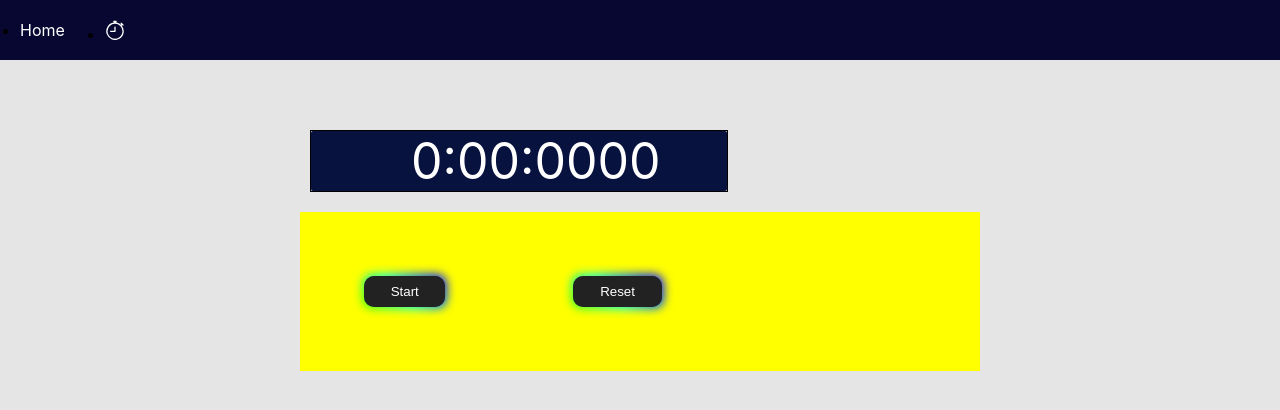
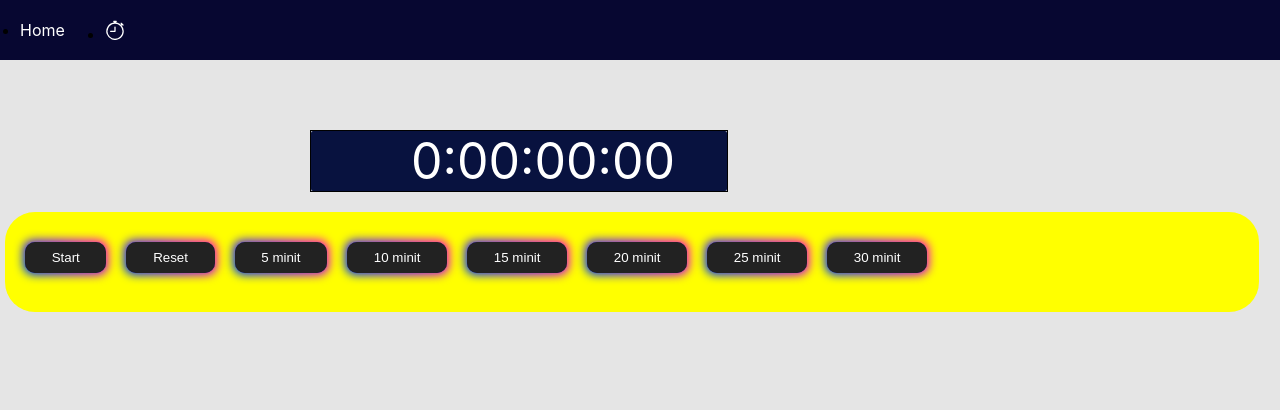
Before and after one commit to ShrutiChouhan123/Clock_using_React, a React (Create React App) app: page /stopwatch in a window 1280 px wide. Shown: the top 410 px of the page. Built offline with nearby package versions, Linux system fonts and the light colour scheme.

Commit message:
complete clock

```diff
--- a/src/Stopwatch.js
+++ b/src/Stopwatch.js
@@ -4,13 +4,23 @@ import './App.css'
 const Stopwatch = () => {
     const [time, setTime] = useState(0);
     const [isRunning, setIsRunning] = useState(false);
+    const [reverse, setreverseTime] = useState(true)
 
     useEffect(() => {
         let intervalId;
+        if (!reverse) {
+            if (isRunning) {
+                intervalId = setInterval(() => setTime(time - 1), 10);
+                return () => clearInterval(intervalId);
+            }
+        }
+        else {
             if (isRunning) {
                 intervalId = setInterval(() => setTime(time + 1), 10);
+                return () => clearInterval(intervalId);
             }
-        return () => clearInterval(intervalId);
+        }
+
     }, [isRunning, time]);
 
 
@@ -26,27 +36,52 @@ const Stopwatch = () => {
 
     const reset = () => {
         setTime(0);
+        setreverseTime(true)
     };
+
+    const reverseStop = (i) => {
+        setTime(i)
+        setreverseTime(false)
+    }
     return (
         <div className="stopwatch-container">
             <div class="card" style={{ width: "26rem", border: "1px solid black", marginLeft: "310px", marginTop: "70px", fontSize: "50px" }}>
                 <div class="card-body3">
                     <p className="stopwatchtime" style={{ marginLeft: "100px" }}>
                         {hours}:{minutes.toString().padStart(2, "0")}:
-                        {seconds.toString().padStart(2, "0")}
+                        {seconds.toString().padStart(2, "0")}:
                         {milliseconds.toString().padStart(2, "0")}
                     </p>
 
                 </div>
             </div>
-            <div className="btn_container">
+            <div className="btn_container" >
                 <div className="stopwatchbuttons">
                     <button className="button-85" onClick={startAndStop}>
                         {isRunning ? "Stop" : "Start"}
                     </button>
-                        <button className="button-85"  onClick={reset}>
+                    <button className="button-85" onClick={reset}>
                         Reset
                     </button>
+                    <button className="button-85" onClick={() => reverseStop(30000)}>
+                        5 minit
+                    </button>
+                    <button className="button-85" onClick={() => reverseStop(60000)}>
+                        10 minit
+                    </button>
+                    <button className="button-85" onClick={() => reverseStop(90000)}>
+                        15 minit
+                    </button>
+                    <button className="button-85" onClick={() => reverseStop(120000)}>
+                        20 minit
+                    </button>
+                    <button className="button-85" onClick={() => reverseStop(150000)}>
+                        25 minit
+                    </button>
+                    <button className="button-85" onClick={() => reverseStop(180000)}>
+                        30 minit
+                    </button>
+
                 </div>
             </div>
 
--- a/src/index.css
+++ b/src/index.css
@@ -76,10 +76,13 @@ ul li {
 
 }
 .stopwatchbuttons{
-  margin-left: 300px;
+  margin-left: 5px;
   margin-top: 20px;
   background-color: yellow;
-  margin-right: 300px;
+  /* margin-right: 300px; */
+  height: 100px;
+  width: 98%;
+  border-radius: 30px;
 }
 
 
@@ -99,7 +102,9 @@ ul li {
   user-select: none;
   -webkit-user-select: none;
   touch-action: manipulation;
-  margin: 4rem;
+  /* margin: 4rem; */
+  margin-top: 30px;
+  margin-left: 20px;
 
 }
 
```
Also changed, not shown: public/index.html (+4 -4 lines). Lines whose indentation alone changed are shown as unchanged.
